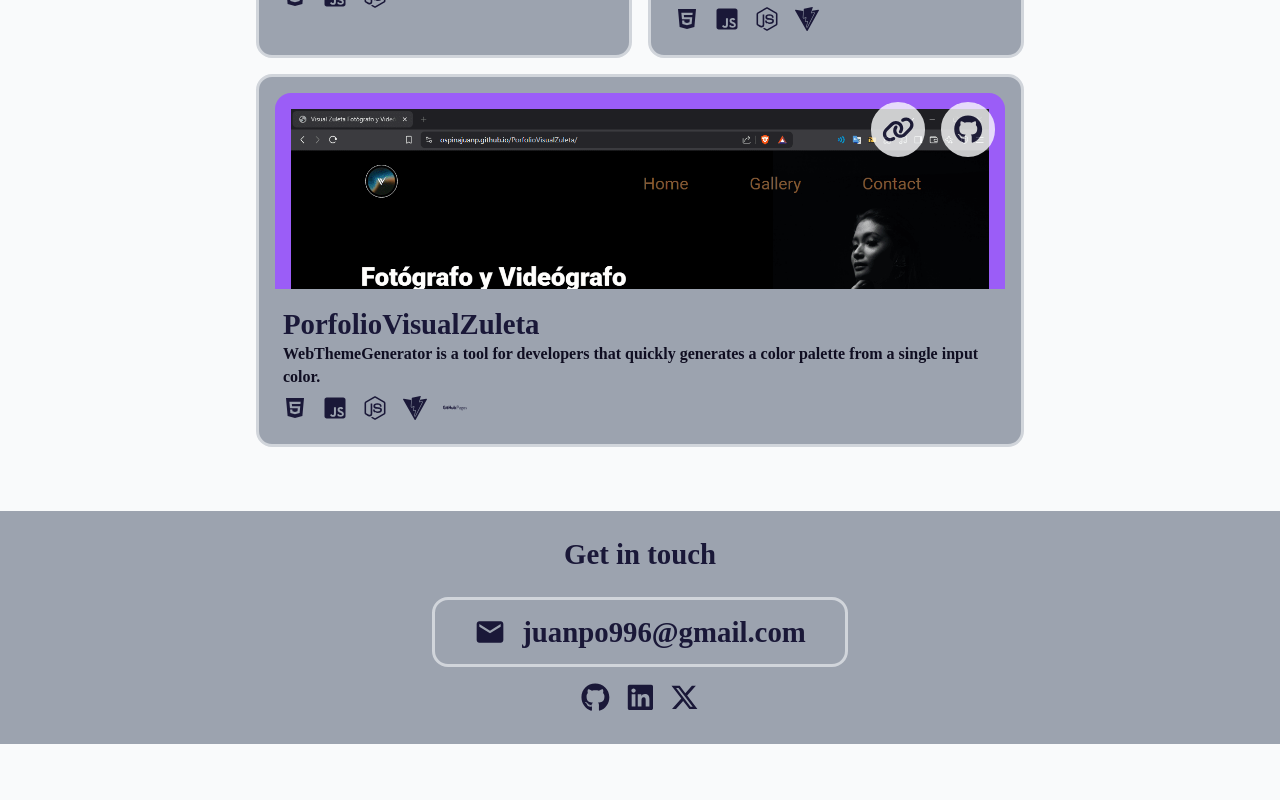
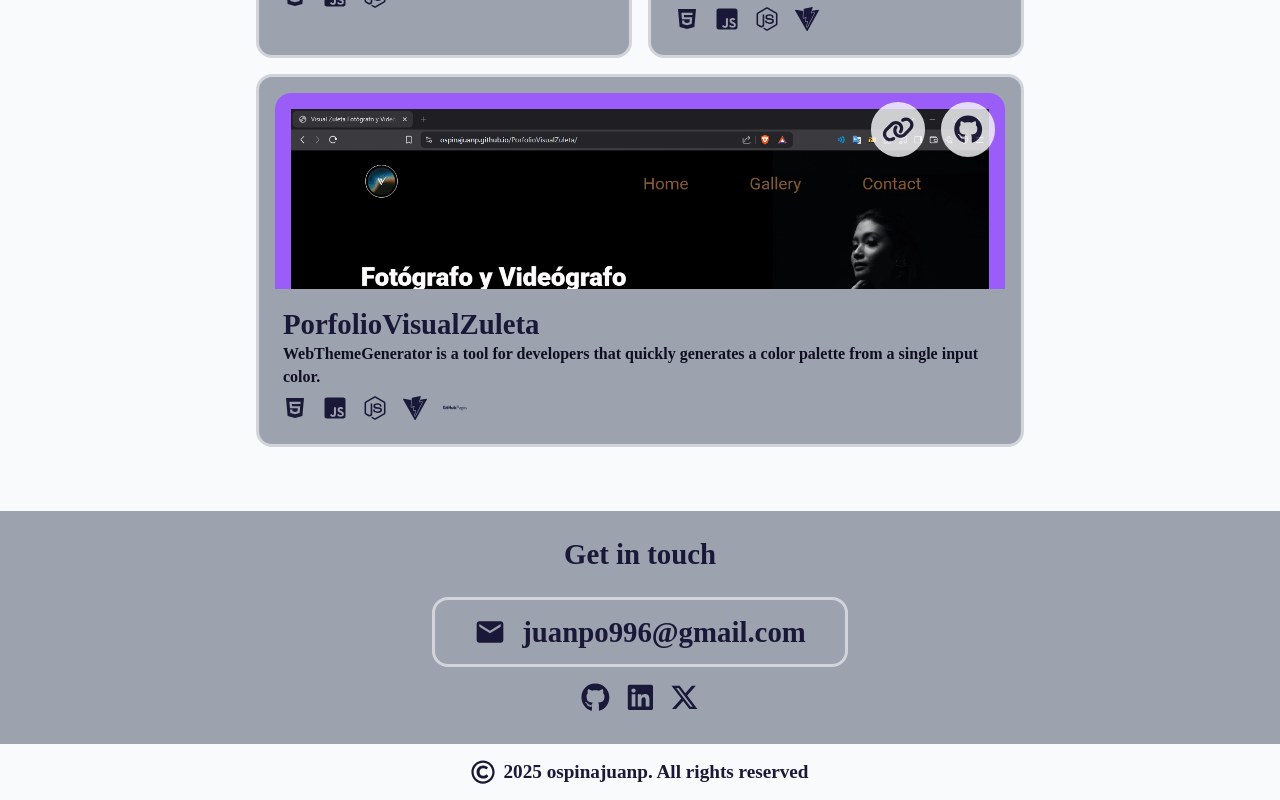
Before and after one commit to ospinajuanp/ospinajuanp-portafolio, a React (Vite) app: page / in a window 1280 px wide. Shown: the part 1675-2475 px from the top of the page. Before the commit the page ends 2419 px from the top, so only its background shows below. Built offline with nearby package versions, Linux system fonts and the light colour scheme.

Commit message:
feature footer

```diff
--- a/src/App.jsx
+++ b/src/App.jsx
@@ -3,6 +3,7 @@ import Profile from './components/Profile/Profile'
 import SkillsContainer from './components/Skills/SkillsContainer'
 import ProjectsContainer from './components/Projects/ProjectsContainer'
 import Contact from './components/Contact/Contact'
+import Footer from './components/Footer/Footer'
 import './resetStyle.css'
 import './App.css'
 
@@ -16,6 +17,7 @@ function App() {
       <SkillsContainer/>
       <ProjectsContainer/>
       <Contact/>
+      <Footer/>
 
       {/* <div className="container-cards">
         <div className="card color-uno">a</div>
--- /dev/null
+++ b/src/components/Footer/Footer.css
@@ -0,0 +1,15 @@
+.footer-container{
+    padding: 1rem;
+    display: flex;
+    flex-direction: row;
+    justify-content: center;
+    align-items: center;
+    gap: .5rem;
+    font-weight: bold;
+    font-size: 1.2rem;
+}
+
+.footer-container svg{
+    width: 1.5rem;
+    height: 1.5rem;
+}
--- /dev/null
+++ b/src/components/Footer/Footer.jsx
@@ -0,0 +1,13 @@
+import { FaRegCopyright } from "react-icons/fa";
+import './Footer.css'
+
+const Footer = () => {
+    return (
+        <div className="footer-container">
+            <FaRegCopyright />
+            <div>2025 ospinajuanp. All rights reserved</div>
+        </div>
+    );
+};
+
+export default Footer;
```
